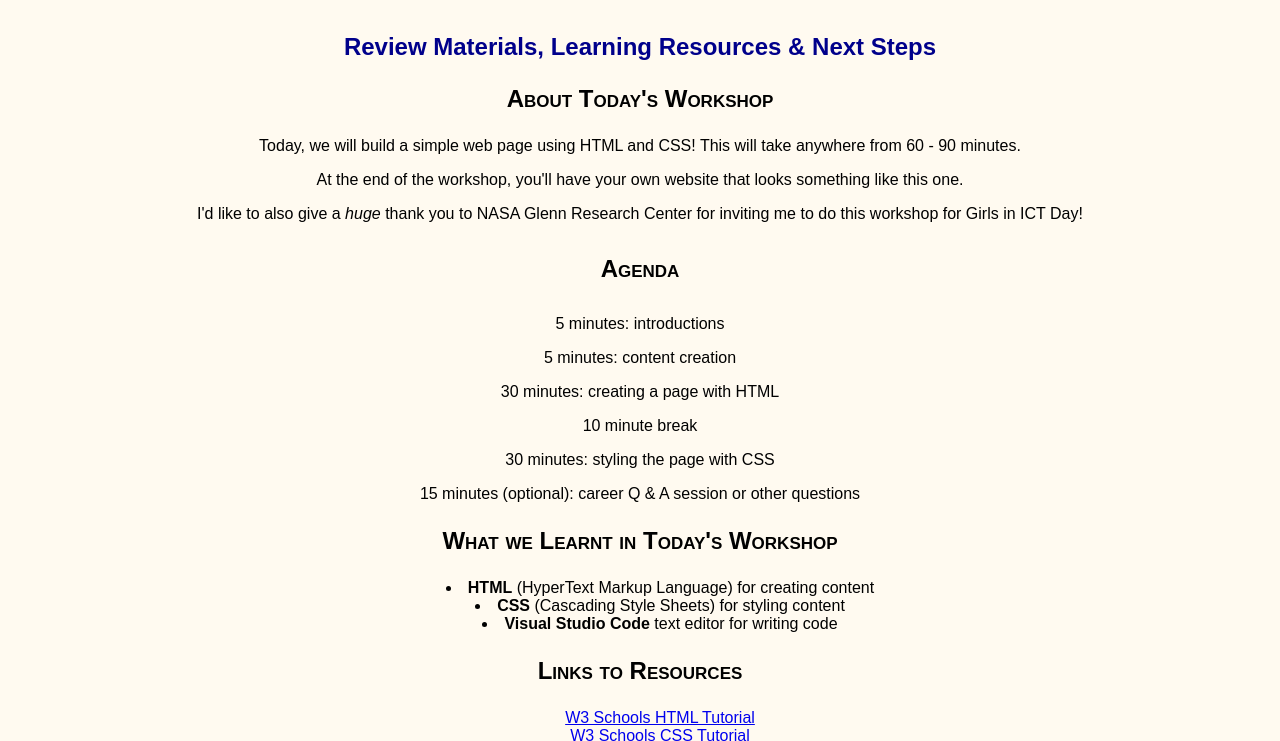
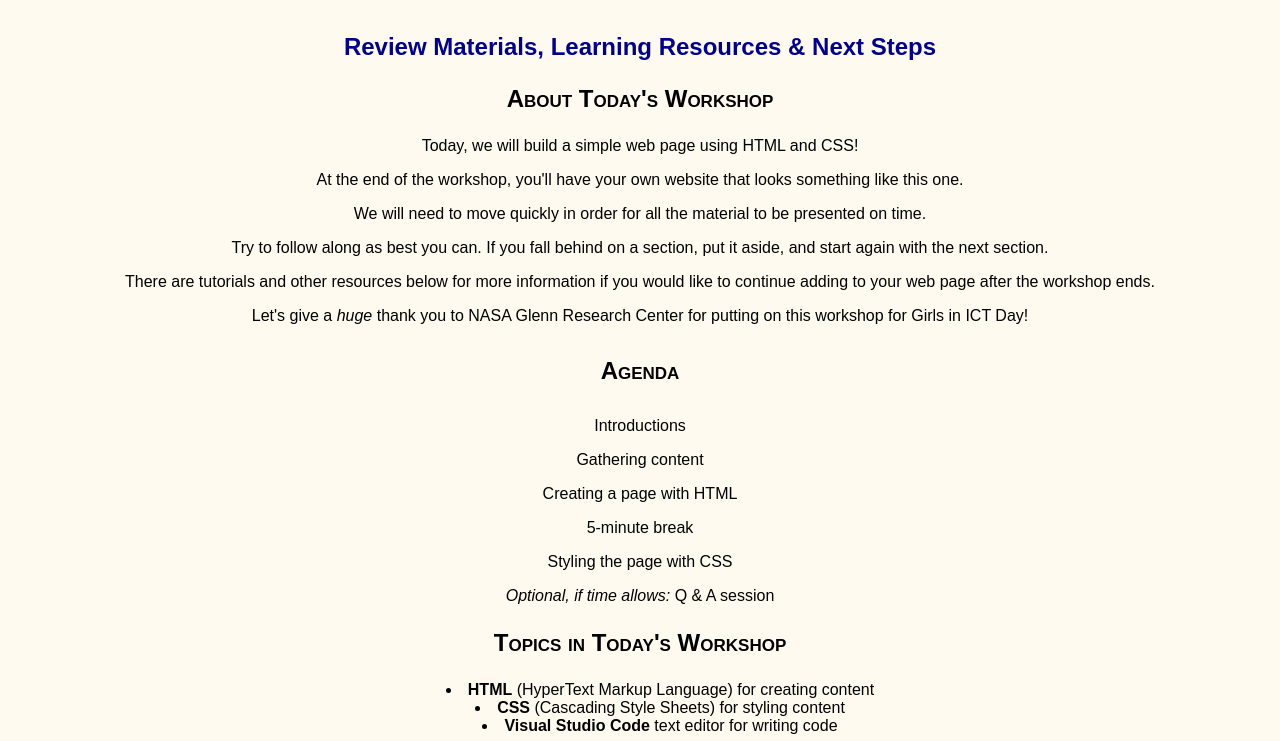
Before and after one commit to tbrenneison/byowp-resources, a plain HTML site: page index.html in a window 1280 px wide. Shown: the part 166-907 px from the top of the page. Drawn offline with Linux system fonts and the light colour scheme.

Commit message:
final modifications for 4/25

```diff
--- a/index.html
+++ b/index.html
@@ -8,17 +8,20 @@
     <h1>Build Your Own Web Page</h1>
     <h2>Review Materials, Learning Resources & Next Steps</h2>
     <h3>About Today's Workshop</h3>
-        <p>Today, we will build a simple web page using HTML and CSS!  This will take anywhere from 60 - 90 minutes.</p>
+        <p>Today, we will build a simple web page using HTML and CSS!</p>
         <p>At the end of the workshop, you'll have your own website that looks something like this one.</p>
-        <p>I'd like to also give a <em>huge</em> thank you to NASA Glenn Research Center for inviting me to do this workshop for Girls in ICT Day!</p>
+        <p>We will need to move quickly in order for all the material to be presented on time.</p>
+        <p>Try to follow along as best you can.  If you fall behind on a section, put it aside, and start again with the next section.</p>
+        <p>There are tutorials and other resources below for more information if you would like to continue adding to your web page after the workshop ends.</p>
+        <p>Let's give a <em>huge</em> thank you to NASA Glenn Research Center for putting on this workshop for Girls in ICT Day!</p>
         <h4>Agenda</h4>
-        <p>5 minutes: introductions</p>
-        <p>5 minutes: content creation</p>
-        <p>30 minutes: creating a page with HTML</p>
-        <p>10 minute break</p>
-        <p>30 minutes: styling the page with CSS</p>
-        <p>15 minutes (optional): career Q & A session or other questions</p>
-    <h3>What we Learnt in Today's Workshop</h3>
+        <p>Introductions</p>
+        <p>Gathering content</p>
+        <p>Creating a page with HTML</p>
+        <p>5-minute break</p>
+        <p>Styling the page with CSS</p>
+        <p><i>Optional, if time allows:</i> Q & A session</p>
+    <h3>Topics in Today's Workshop</h3>
         <ul>
             <li><b>HTML</b> (HyperText Markup Language) for creating content</li>
             <li><b>CSS</b> (Cascading Style Sheets) for styling content</li>
@@ -26,12 +29,19 @@
         </ul>
     <h3>Links to Resources</h3>
     <ul class="no-bullets">
+        <li><a href="https://www.w3schools.com/colors/colors_names.asp">Web Colors</a></li>
+        <li><a href="https://www.w3schools.com/css/css_table.asp">How to style tables with CSS</a></li>
+        <li><a href="https://www.w3schools.com/css/css_list.asp">How to style lists with CSS</a></li>
+        <br>
         <li><a href="https://www.w3schools.com/html/">W3 Schools HTML Tutorial</a></li>
         <li><a href="https://www.w3schools.com/css/default.asp">W3 Schools CSS Tutorial</a></li>
-        <li><a href="https://www.w3schools.com/js/default.asp">W3 Schools JavaScript Tutorial</a></li>
+        <li><a href="https://www.w3schools.com/js/default.asp">W3 Schools JavaScript Tutorial</a> (advanced)</li>
+        <br>
         <li><a href="https://www.codecademy.com/">Learn to Code for Free at Codecademy</a></li>
         <li><a href="https://www.freecodecamp.org/news/html-css-11-hour-course/">11-hour Free HTML & CSS Course at Free Code Camp</a></li>
+        <br>
         <li><a href="https://code.visualstudio.com/">Download Visual Studio Code</a></li>
+        <br>
         <li><a href="https://docs.github.com/en/get-started/quickstart/hello-world">How to use GitHub</a></li>
         <li><a href="https://pages.github.com/">How to use GitHub Pages to put your site on the internet</a></li>
         <br><br>
```
